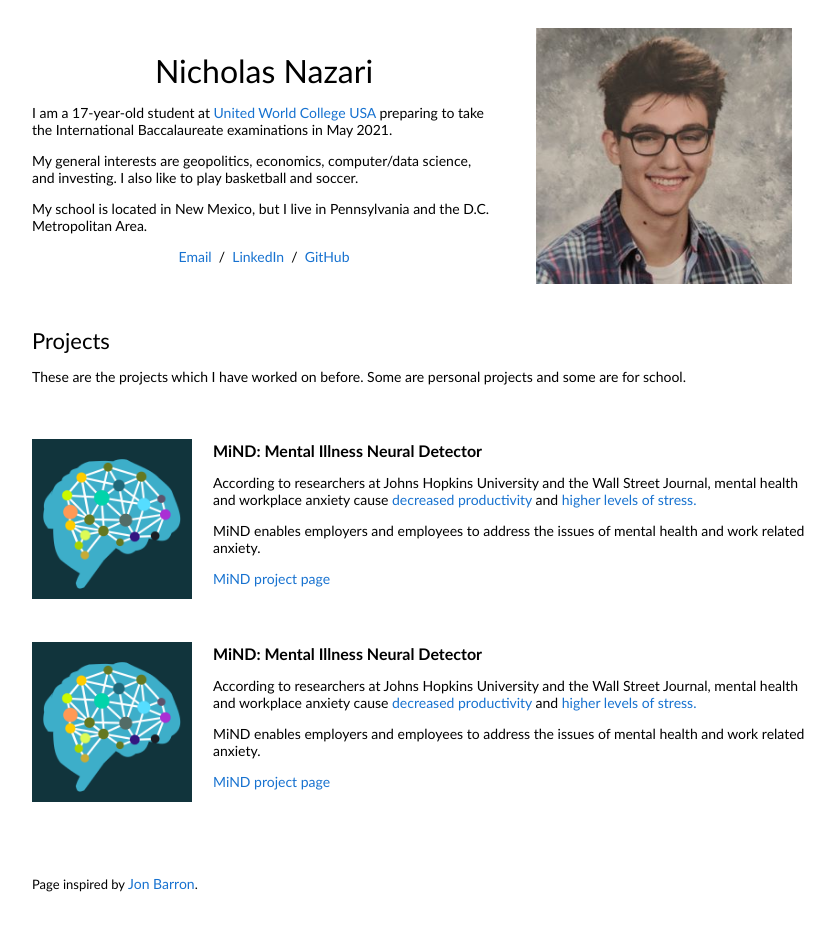
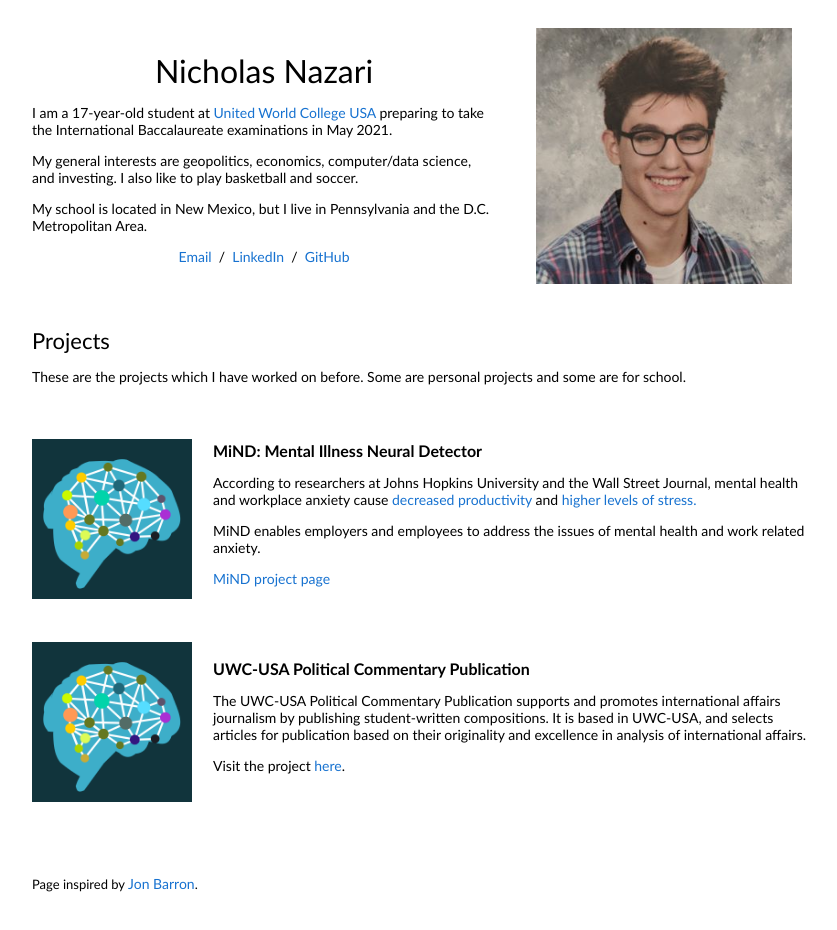
Before and after one commit to nicknazari/nicknazari.github.io, a plain HTML site: page index.html in a window 1280 px wide. Shown: the whole page, without its empty margins (228-1065 px from the left). Drawn offline with Linux system fonts and the light colour scheme.

Commit message:
added uwcusa political commentary

```diff
--- a/index.html
+++ b/index.html
@@ -74,14 +74,10 @@
             </td>
 
             <td width="75%" valign="middle">
-                <entrytitle>MiND: Mental Illness Neural Detector</entrytitle>
+                <entrytitle>UWC-USA Political Commentary Publication</entrytitle>
               	<br>
-				<p>According to researchers at Johns Hopkins University and the Wall Street Journal, mental health and workplace anxiety cause <a href="images/LoflandandPizzi-workproductivity.pdf" target="_blank">decreased productivity</a> and <a href="https://www.wsj.com/articles/the-latest-perk-for-stressed-out-office-workers-therapy-comes-to-you-11580486984" target="_blank">higher levels of stress.</a>
-				</p>
-				<p>MiND enables employers and employees to address the issues of mental health and work related anxiety.
-				</p>
-				<p><a href="mindmental.html">MiND project page</a>
-				</p>
+				<p>The UWC-USA Political Commentary Publication supports and promotes international affairs journalism by publishing student-written compositions. It is based in UWC-USA, and selects articles for publication based on their originality and excellence in analysis of international affairs.</p>
+				<p>Visit the project <a href="uwcusapc.github.io">here</a>.</p>
             </td>
           </tr>
         </tbody></table>
```
